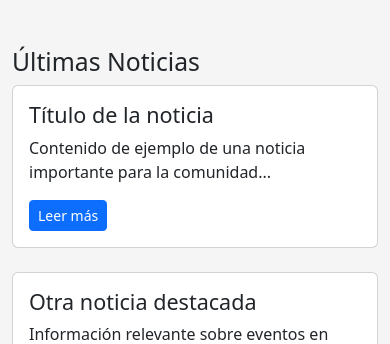
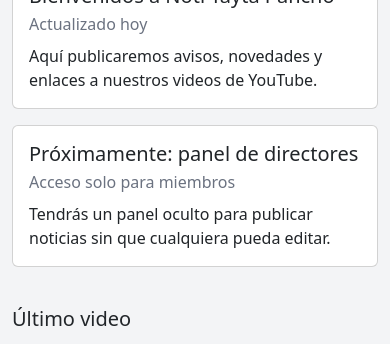
Before and after one commit to rodrim48-rgb/noticias-tayta-pancho, a Flask app: page / in a window 390 px wide. Shown: the part 357-701 px from the top of the page. Run offline with Flask 3, Linux system fonts and the light colour scheme; data that the repository does not hold is empty.

Commit message:
Mejorando portada estilo periodico

```diff
--- a/templates/index.html
+++ b/templates/index.html
@@ -1,106 +1,84 @@
-<!DOCTYPE html>
+<!doctype html>
 <html lang="es">
 <head>
-    <meta charset="UTF-8">
-    <title>Noticias Tayta Pancho</title>
+  <meta charset="utf-8" />
+  <meta name="viewport" content="width=device-width, initial-scale=1" />
+  <title>Noti Tayta Pancho</title>
 
-    <!-- Bootstrap CDN -->
-    <link href="https://cdn.jsdelivr.net/npm/bootstrap@5.3.2/dist/css/bootstrap.min.css" rel="stylesheet">
+  <!-- Bootstrap -->
+  <link href="https://cdn.jsdelivr.net/npm/bootstrap@5.3.3/dist/css/bootstrap.min.css" rel="stylesheet">
 
   <style>
-        body {
-            background-color: #f5f5f5;
+    body { background:#f3f4f6; }
+    .brand { font-weight: 800; letter-spacing: .3px; }
+    .topbar { background:#0b1220; }
+    .hero {
+      background: linear-gradient(135deg, #0b1220, #1f3a8a);
+      color: white;
+      border-radius: 16px;
+      padding: 28px;
     }
-
-        .navbar-brand {
-            font-weight: bold;
-        }
-
-        .hero {
-            background: url("https://images.unsplash.com/photo-1507525428034-b723cf961d3e") center/cover;
-            height: 300px;
-            color: white;
-            display: flex;
-            align-items: center;
-            justify-content: center;
-            text-shadow: 2px 2px 5px black;
-        }
-
-        .card:hover {
-            transform: scale(1.02);
-            transition: 0.3s;
-        }
-
-        footer {
-            background: #111;
-            color: white;
-            padding: 20px;
-            margin-top: 50px;
-        }
+    .card:hover { transform: translateY(-2px); transition: .2s; }
+    .muted { color:#6b7280; }
   </style>
 </head>
+
 <body>
-
-<!-- NAVBAR -->
-<nav class="navbar navbar-expand-lg navbar-dark bg-dark">
-    <div class="container">
-        <a class="navbar-brand" href="#">Noticias Tayta Pancho</a>
-        <div>
-            <a href="#" class="btn btn-outline-light btn-sm">Miembros</a>
-        </div>
+  <!-- Barra superior -->
+  <nav class="navbar navbar-dark topbar">
+    <div class="container py-2">
+      <span class="navbar-brand brand">NOTI TAYTA PANCHO</span>
+      <a class="btn btn-outline-light btn-sm" href="/login">Miembros</a>
     </div>
   </nav>
 
-<!-- HERO -->
-<div class="hero">
-    <h1>Noticias y Novedades de Pomabamba</h1>
-</div>
+  <main class="container my-4">
+    <!-- Hero -->
+    <section class="hero mb-4">
+      <h1 class="h3 mb-1">Noticias y Novedades de Pomabamba</h1>
+      <div class="muted text-white-50">Portal público — Hermandad de Tayta Pancho</div>
+    </section>
 
-<!-- CONTENIDO -->
-<div class="container mt-5">
+    <div class="row g-4">
+      <!-- Columna noticias -->
+      <div class="col-lg-8">
+        <h2 class="h5 mb-3">Últimas noticias</h2>
 
-    <div class="row">
-
-        <div class="col-md-8">
-            <h2>Últimas Noticias</h2>
-
-            <div class="card mb-4">
+        <!-- Noticia demo (luego la haremos dinámica) -->
+        <div class="card mb-3">
           <div class="card-body">
-                    <h4>Título de la noticia</h4>
-                    <p>Contenido de ejemplo de una noticia importante para la comunidad...</p>
-                    <a href="#" class="btn btn-primary btn-sm">Leer más</a>
+            <h3 class="h5 mb-1">Bienvenidos a Noti Tayta Pancho</h3>
+            <div class="muted mb-2">Actualizado hoy</div>
+            <p class="mb-0">Aquí publicaremos avisos, novedades y enlaces a nuestros videos de YouTube.</p>
           </div>
         </div>
 
-            <div class="card mb-4">
+        <div class="card mb-3">
           <div class="card-body">
-                    <h4>Otra noticia destacada</h4>
-                    <p>Información relevante sobre eventos en Pomabamba...</p>
-                    <a href="#" class="btn btn-primary btn-sm">Leer más</a>
+            <h3 class="h5 mb-1">Próximamente: panel de directores</h3>
+            <div class="muted mb-2">Acceso solo para miembros</div>
+            <p class="mb-0">Tendrás un panel oculto para publicar noticias sin que cualquiera pueda editar.</p>
+          </div>
         </div>
       </div>
 
-        </div>
-
-        <!-- SIDEBAR -->
-        <div class="col-md-4">
-            <h4>Último Video</h4>
-
-            <div class="ratio ratio-16x9">
-                <iframe src="https://www.youtube.com/embed/dQw4w9WgXcQ"
+      <!-- Sidebar -->
+      <div class="col-lg-4">
+        <h2 class="h5 mb-3">Último video</h2>
+        <div class="ratio ratio-16x9 rounded overflow-hidden">
+          <!-- Cambia este ID por el de tu video -->
+          <iframe
+            src="https://www.youtube.com/embed/dQw4w9WgXcQ"
             title="YouTube video"
             allowfullscreen></iframe>
         </div>
 
+        <div class="mt-3 p-3 bg-white rounded">
+          <div class="fw-bold mb-1">Aviso</div>
+          <div class="muted">Si la web demora en cargar, es normal en modo gratis (se “duerme”).</div>
         </div>
-
       </div>
-
     </div>
-
-<footer class="text-center">
-    © 2026 Noticias Tayta Pancho - Hermandad de Tayta Pancho
-</footer>
-
+  </main>
 </body>
 </html>
```
Lines whose indentation alone changed are shown as unchanged.
